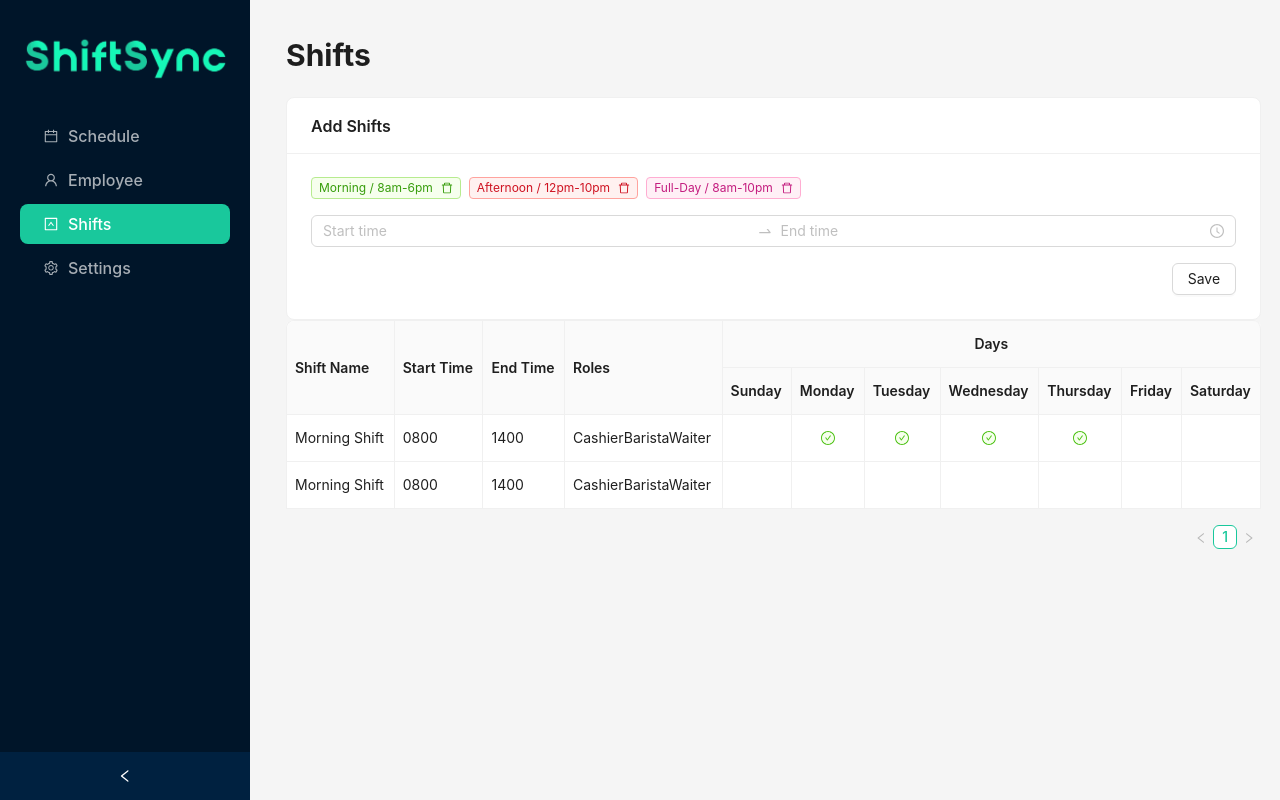
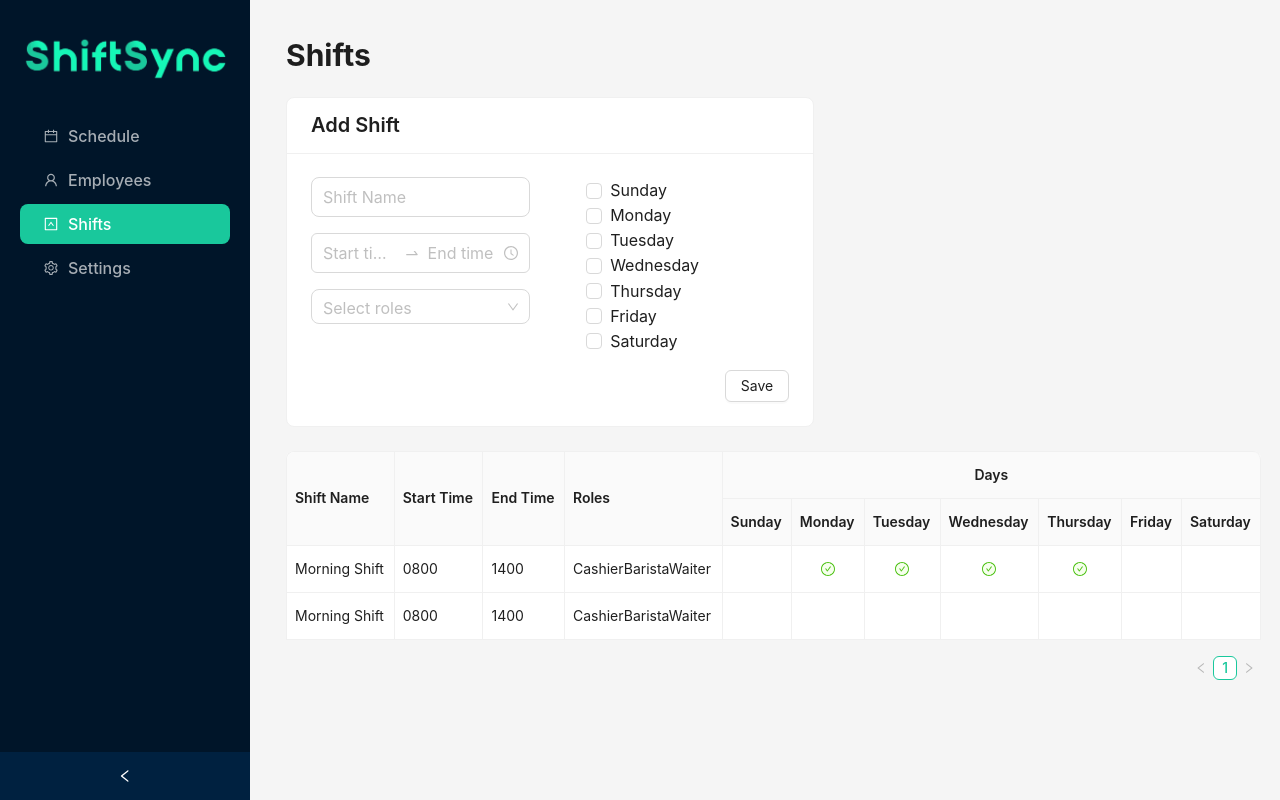
Before and after one commit to danielyuenhx/shiftsync, a React (Vite) app: page /shifts in a window 1280 px wide. Built offline with nearby package versions, Linux system fonts and the light colour scheme.

Commit message:
shifts adding

```diff
--- a/src/components/layoutWithSidebar.tsx
+++ b/src/components/layoutWithSidebar.tsx
@@ -37,8 +37,6 @@ const LayoutWithSidebar = ({ children }: LayoutProps) => {
     }
   };
 
-  console.log(location.pathname);
-
   return (
     <Layout>
       <Sider
@@ -49,10 +47,14 @@ const LayoutWithSidebar = ({ children }: LayoutProps) => {
         onCollapse={(value) => setCollapsed(value)}
       >
         <Row className='tw-h-24'>
-          <img
-            src={collapsed ? logoSingle : logo}
-            className={`tw-px-5 tw-py-8 ${collapsed ? 'tw-max-w-[80px]' : ''}`}
-          />
+          <Link to='/'>
+            <img
+              src={collapsed ? logoSingle : logo}
+              className={`tw-px-5 tw-py-8 tw-cursor-pointer ${
+                collapsed ? 'tw-max-w-[80px]' : ''
+              }`}
+            />
+          </Link>
         </Row>
         <Menu
           mode='inline'
@@ -64,7 +66,7 @@ const LayoutWithSidebar = ({ children }: LayoutProps) => {
             <Link to='/'>Schedule</Link>
           </Menu.Item>
           <Menu.Item key='2' icon={<UserOutlined />}>
-            <Link to='/employees'>Employee</Link>
+            <Link to='/employees'>Employees</Link>
           </Menu.Item>
           <Menu.Item key='3' icon={<UpSquareOutlined />}>
             <Link to='/shifts'>Shifts</Link>
@@ -76,7 +78,7 @@ const LayoutWithSidebar = ({ children }: LayoutProps) => {
       </Sider>
       <Layout className='tw-h-full tw-min-h-[100vh]'>
         <Content className='tw-my-6 tw-mx-6 tw-p-3 tw-min-h-[90%] tw-rounded-4 tw-w-[97%]'>
-          <Typography.Title level={2} className="!tw-font-[700] tw-pb-2">
+          <Typography.Title level={2} className='!tw-font-[700] tw-pb-2'>
             {location.pathname === '/'
               ? 'Schedule'
               : location.pathname.charAt(1).toUpperCase() +
--- a/src/components/shifts/addShiftCard/addShiftCard.tsx
+++ b/src/components/shifts/addShiftCard/addShiftCard.tsx
@@ -1,25 +1,42 @@
-import  { useState } from "react";
-import { Typography, Tag, Button, Card, TimePicker, Modal, Row } from "antd";
-import { DeleteOutlined } from "@ant-design/icons";
-
-const shifts = [
-  { type: "Morning", time: "8am-6pm" },
-  { type: "Afternoon", time: "12pm-10pm" },
-  { type: "Full-Day", time: "8am-10pm" },
-];
+import { useState } from 'react';
+import {
+  Typography,
+  Tag,
+  Button,
+  Card,
+  TimePicker,
+  Modal,
+  Row,
+  Col,
+  Input,
+  Select,
+  Checkbox,
+  InputNumber,
+} from 'antd';
+import { DeleteOutlined } from '@ant-design/icons';
 
 const AddShiftCard = () => {
+  const days = [
+    'Sunday',
+    'Monday',
+    'Tuesday',
+    'Wednesday',
+    'Thursday',
+    'Friday',
+    'Saturday',
+  ];
+
   const shiftColour = (shift: string) => {
-    if (shift === "Morning") {
-      return "green";
-    } else if (shift === "Afternoon") {
-      return "red";
-    } else if (shift === "Full-Day") {
-      return "pink";
+    if (shift === 'Morning') {
+      return 'green';
+    } else if (shift === 'Afternoon') {
+      return 'red';
+    } else if (shift === 'Full-Day') {
+      return 'pink';
     }
   };
 
-  const [deleteShift, setDeleteShift] = useState("");
+  const [deleteShift, setDeleteShift] = useState('');
   const [modalVisible, setModalVisible] = useState(false);
 
   const showConfirmationModal = (e: any, role: string) => {
@@ -34,63 +51,112 @@ const AddShiftCard = () => {
 
     // Close the modal and reset deleteRole state
     setModalVisible(false);
-    setDeleteShift("");
+    setDeleteShift('');
   };
 
   const handleCancel = () => {
     // Close the modal and reset deleteRole state
     setModalVisible(false);
-    setDeleteShift("");
+    setDeleteShift('');
   };
 
-  const addNewShift = (e: any) => {
+  const [name, setName] = useState('');
+  const handleNameChange = (e: any) => {
+    setName(e.target.value);
+  };
+
+  const [startTime, setStartTime] = useState('');
+  const [endTime, setEndTime] = useState('');
+  const handleTimeChange = (time: any, timeString: string[]) => {
+    setStartTime(timeString[0]);
+    setEndTime(timeString[1]);
+  };
+
+  const [role, setRole] = useState([]);
+  const handleRoleChange = (e: any) => {
+    setRole(e);
+  };
+
+  const [roleNumber, setRoleNumber] = useState({});
+  const handleNumberChange = (e: any) => {
     console.log(e);
-
-    console.log(
-      e[0].toLocaleTimeString([], { hour: "2-digit", minute: "2-digit" })
-    );
+    setRoleNumber((prev) => ({ ...prev, e: e }));
   };
 
   return (
     <Card
-      className="tw-w-auto"
+      className='tw-w-auto'
       title={
-        <Typography.Title level={5} className="tw-mt-2">
-          Add Shifts
+        <Typography.Title level={4} className='tw-mt-2'>
+          Add Shift
         </Typography.Title>
       }
     >
-      <Row className="tw-mb-4">
-        {shifts.map((shift: any) => {
-          return (
-            <Tag key={shift.type} color={shiftColour(shift.type)}>
-              {`${shift.type} / ${shift.time}`}
-              <DeleteOutlined
-                className="tw-ml-2"
-                onClick={(e) => showConfirmationModal(e, shift.time)}
+      <Row className='tw-gap-14 tw-text-xl'>
+        <Col span={11} className='tw-gap-4 tw-flex tw-flex-col'>
+          <Input
+            id='name'
+            placeholder='Shift Name'
+            value={name}
+            onChange={handleNameChange}
+            size='large'
+          />
+          <TimePicker.RangePicker
+            minuteStep={5}
+            showSecond={false}
+            className='tw-w-full'
+            onChange={handleTimeChange}
+            format='HH:mm:ss'
+            size='large'
+          />
+          <Select
+            id='values'
+            mode='multiple'
+            placeholder='Select roles'
+            onChange={handleRoleChange}
+            className='tw-h-[35px] tw-w-full'
+            size='large'
+          >
+            <Select.Option value='Value 1'>Value 1</Select.Option>
+            <Select.Option value='Value 2'>Value 2</Select.Option>
+            <Select.Option value='Value 3'>Value 3</Select.Option>
+          </Select>
+          {role.map((role) => (
+            <Row className='tw-gap-4 tw-items-center'>
+              <p>{role}</p>
+              <InputNumber
+                min={1}
+                max={24}
+                defaultValue={1}
+                onChange={handleNumberChange}
               />
-            </Tag>
-          );
-        })}
+            </Row>
+          ))}
+        </Col>
+        <Col span={4}>
+          <Checkbox.Group style={{ width: '100%' }}>
+            <Col>
+              {days.map((day) => (
+                <Col span={8}>
+                  <Checkbox value={day} className='tw-text-[16px]'>
+                    {day}
+                  </Checkbox>
+                </Col>
+              ))}
+            </Col>
+          </Checkbox.Group>
+        </Col>
       </Row>
 
-      <TimePicker.RangePicker
-        minuteStep={5}
-        showSecond={false}
-        className="tw-w-full"
-        onChange={addNewShift}
-        format="HH:mm:ss"
-      />
-
-      <Row className="tw-justify-end tw-mt-4">
+      <Row className='tw-justify-end tw-mt-4'>
         <Button>Save</Button>
       </Row>
       <Modal
-        title="Confirm Deletion"
+        title='Confirm Deletion'
         open={modalVisible}
         onOk={(e) => handleDeleteRole(e)}
         onCancel={handleCancel}
-        okText="Delete"
+        okText='Delete'
         okButtonProps={{ danger: true }}
       >
         <p>Are you sure you want to delete the shift?</p>
--- a/src/components/shifts/shifts.tsx
+++ b/src/components/shifts/shifts.tsx
@@ -61,8 +61,8 @@ const Shifts = () => {
   ];
 
   return (
-    <Row>
-      <Col span={24}>
+    <Row className="tw-gap-6">
+      <Col span={13}>
         <AddShiftCard />
       </Col>
       <Col span={24}>
```
